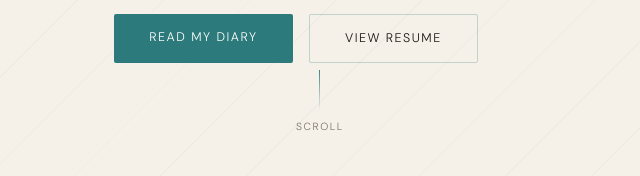
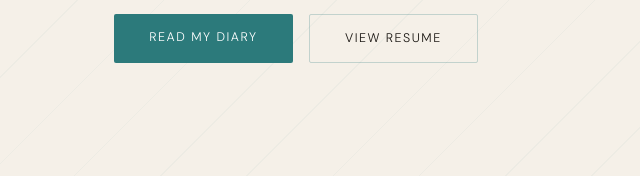
Before and after one commit to Mrahman09-eng/Mrahman09-eng.github.io, a plain HTML site: page index.html in a window 1280 px wide. Shown: the part 624-800 px from the top of the page, 344-984 px from the left. Drawn offline with nearby package versions, Linux system fonts and the light colour scheme.

Commit message:
Update index.html

```diff
--- a/index.html
+++ b/index.html
@@ -357,10 +357,7 @@
         <a href="#resume" class="btn btn-outline">View Resume</a>
       </div>
     </div>
-    <div class="scroll-hint">
-      <div class="scroll-line"></div>
-      <span>Scroll</span>
-    </div>
+
   </section>
 
   <!-- ABOUT SECTION -->
```
